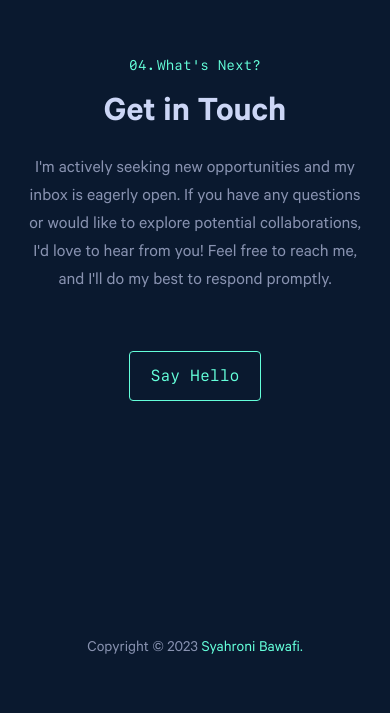
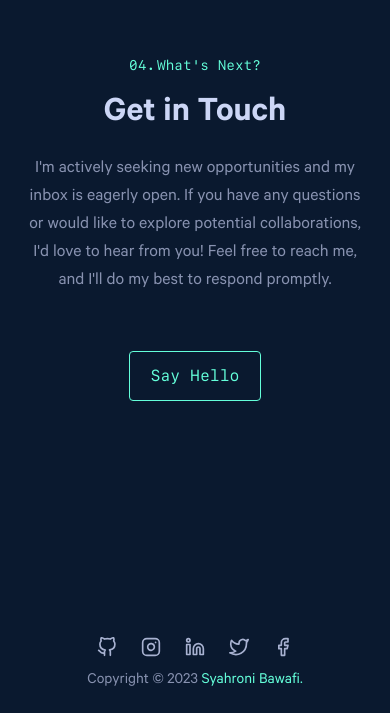
Before and after one commit to bwafi/syahroni-bawafi, a Next.js app: page / in a window 390 px wide. Shown: the part 3154-3867 px from the top of the page. Before the commit the page ends 3835 px from the top, so only its background shows below. Built offline with nearby package versions, Linux system fonts and the light colour scheme.

Commit message:
footer social media in mobile screen

```diff
--- a/components/Footer.tsx
+++ b/components/Footer.tsx
@@ -1,8 +1,48 @@
 import React from "react";
+import {
+  FiLinkedin,
+  FiGithub,
+  FiInstagram,
+  FiTwitter,
+  FiFacebook,
+} from "react-icons/fi";
 
 const Footer = () => {
   return (
     <footer className="text-slate py-5">
+      <div className="text-light-slate mb-3 md:hidden">
+        <ul className="flex justify-center gap-6 text-xl">
+          <li>
+            <a href="https://github.com/bwafi" target="_blank">
+              <FiGithub className="hover:text-green hover:-translate-y-1 transition-all duration-200" />
+            </a>
+          </li>
+          <li>
+            <a href="https://www.instagram.com/itssyahroni/" target="_blank">
+              <FiInstagram className="hover:text-green hover:-translate-y-1 transition-all duration-200" />
+            </a>
+          </li>
+          <li>
+            <a
+              href="https://www.linkedin.com/in/syahroni-bawafi-93b422265/"
+              target="_blank">
+              <FiLinkedin className="hover:text-green hover:-translate-y-1 transition-all duration-200" />
+            </a>
+          </li>
+          <li>
+            <a href="https://twitter.com/itssyahroni" target="_blank">
+              <FiTwitter className="hover:text-green hover:-translate-y-1 transition-all duration-200" />
+            </a>
+          </li>
+          <li>
+            <a
+              href="https://web.facebook.com/profile.php?id=100016577130120"
+              target="_blank">
+              <FiFacebook className="hover:text-green hover:-translate-y-1 transition-all duration-200" />
+            </a>
+          </li>
+        </ul>
+      </div>
       <p>
         Copyright &copy; 2023{" "}
         <a
--- a/components/Social.tsx
+++ b/components/Social.tsx
@@ -9,7 +9,7 @@ import {
 
 const Social = () => {
   return (
-    <div className="fixed hidden md:block text-light-slate bottom-0 left-11">
+    <div className="hidden md:block fixed text-light-slate bottom-0 left-11">
       <ul className="flex flex-col items-center gap-6 text-xl after:content-[''] after:block  after:h-32 after:w-[1px] after:bg-light-slate after:bottom-0">
         <li>
           <a href="https://github.com/bwafi" target="_blank">
```
